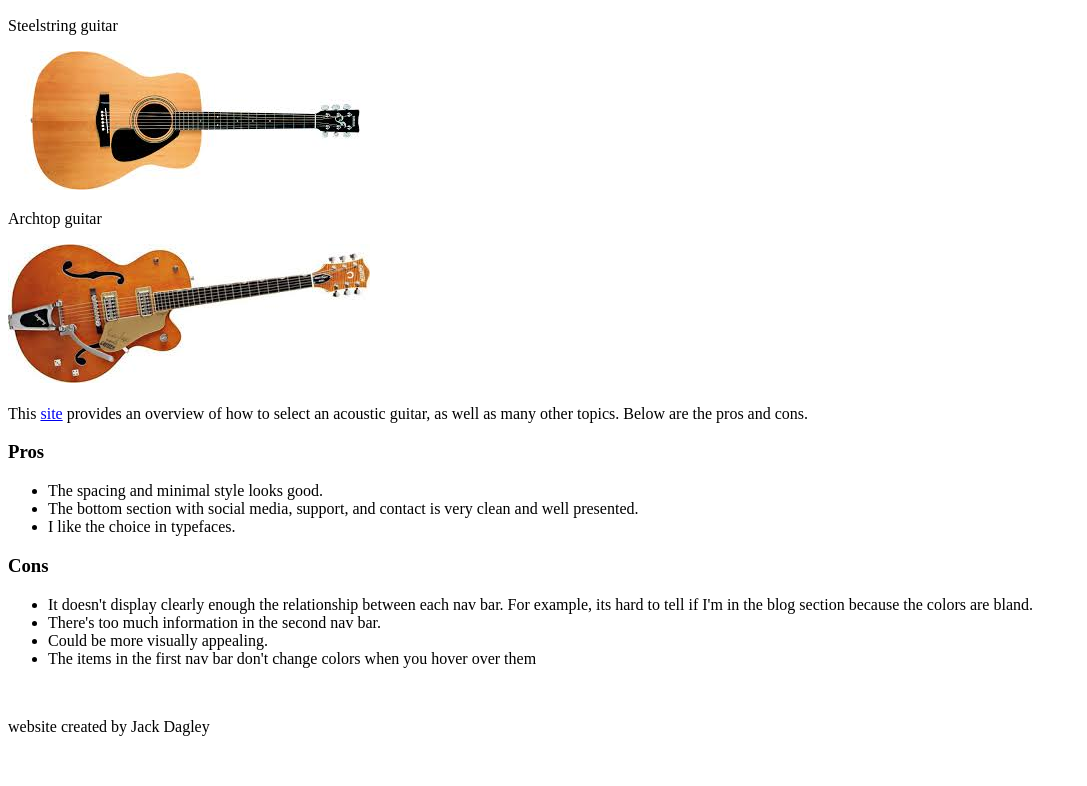
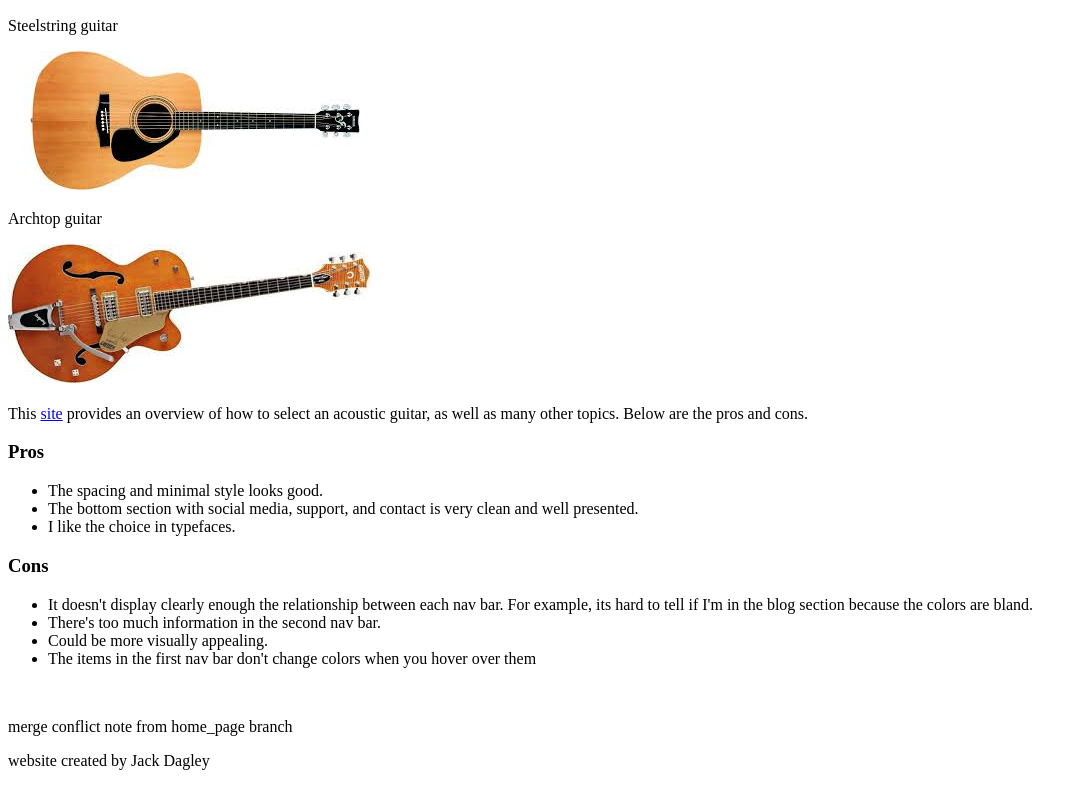
Before and after one commit to jdagley77/jdagley77.github.io, a plain HTML site: page index.html in a window 1280 px wide. Shown: the part 430-1216 px from the top of the page, without its empty margins (0-1087 px from the left). Before the commit the page ends 1182 px from the top, so only its background shows below. Drawn offline with Linux system fonts and the light colour scheme.

Commit message:
merge conflict test from home_page branch

```diff
--- a/index.html
+++ b/index.html
@@ -44,6 +44,9 @@
 			</ul>
 	</aside>
 	<br>
+
+<p>merge conflict note from home_page branch</p>
+
 </body>
 <footer>
 <p>website created by Jack Dagley</p>
```
